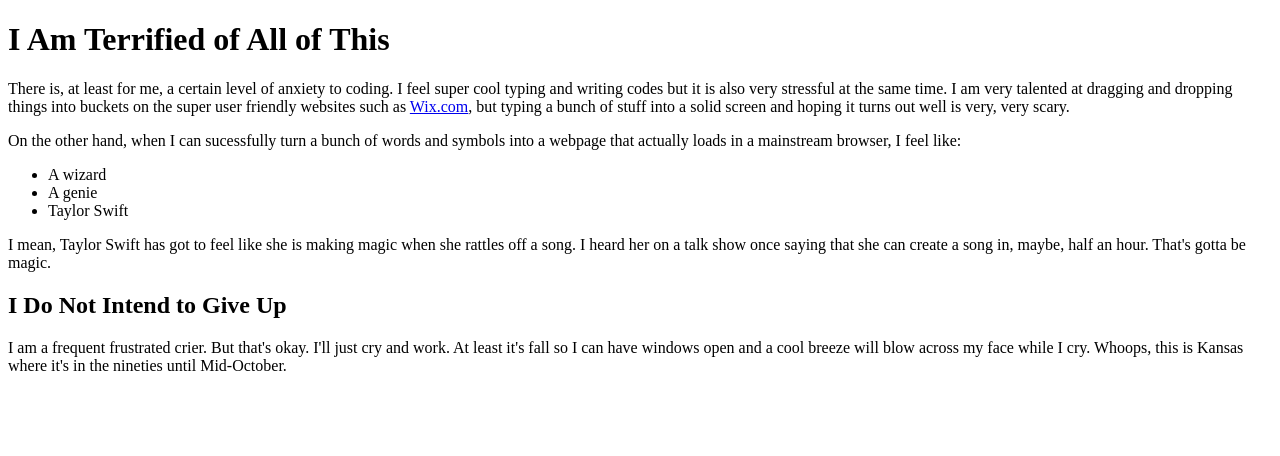
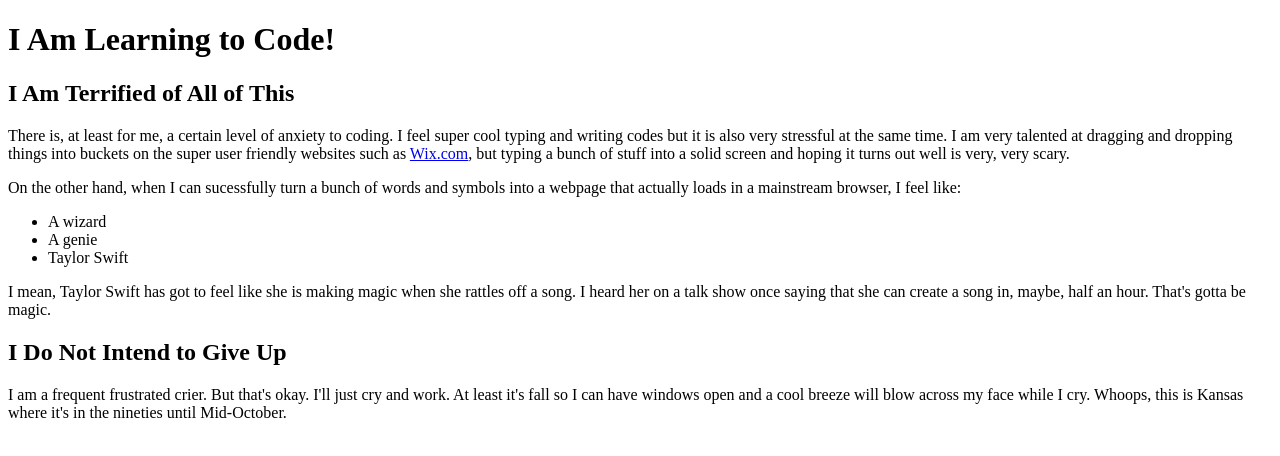
Before and after one commit to agudenka/First-Website, a plain HTML site: page index.html in a window 1280 px wide. Drawn offline with Linux system fonts and the light colour scheme.

Commit message:
insert title

```diff
--- a/index.html
+++ b/index.html
@@ -7,7 +7,9 @@
     <meta description="Alyssa is learning how to Code!">
 </head>
 <body>
-    <h1>I Am Terrified of All of This</h1>
+    <h1>I Am Learning to Code!</h1>
+    <p></p>
+    <h2>I Am Terrified of All of This</h2>
     <p>There is, at least for me, a certain level of anxiety to coding. I feel super cool typing and writing codes but it is also very
         stressful at the same time. I am very talented at dragging and dropping things into buckets on the super user
         friendly websites such as <a href="https://www.wix.com">Wix.com</a>, but typing a bunch of stuff into a solid screen
```
